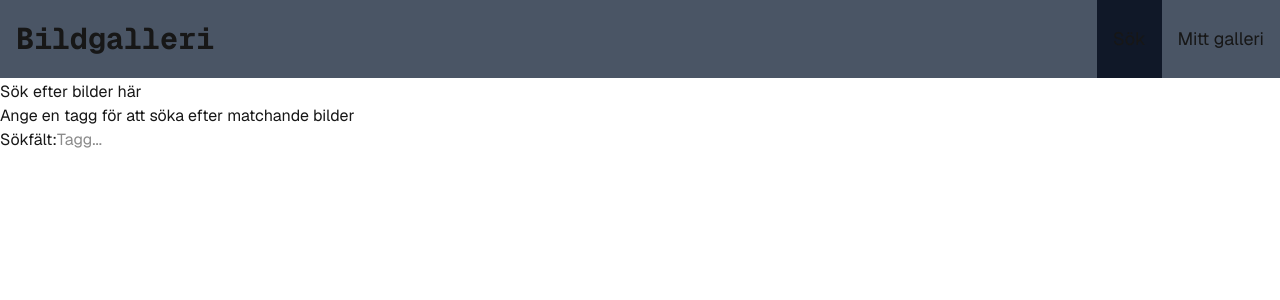
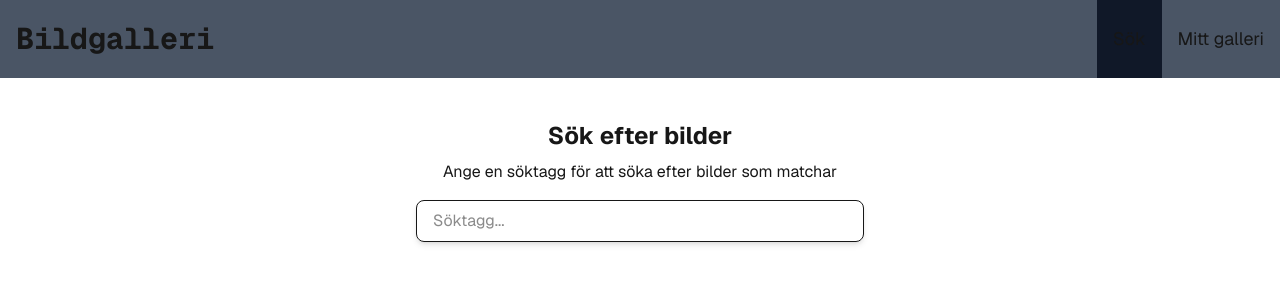
Before and after one commit to samuelcarlsson02/bildgalleri, a Next.js app: page / in a window 1280 px wide. Shown: the top 300 px of the page. Built offline with nearby package versions, Linux system fonts and the light colour scheme.

Commit message:
Images now showing on page when searching for tag
Also styled all elements in search tab

```diff
--- a/src/app/page.js
+++ b/src/app/page.js
@@ -1,26 +1,34 @@
 'use client';
-import { useEffect, useState, useCallback } from 'react';
+import { useEffect, useState } from 'react';
 
 export default function Home() {
   const [activeTab, setActiveTab] = useState('search');
   const [searchQuery, setSearchQuery] = useState('');
+  const [searchResults, setSearchResults] = useState([]);
+  const [isLoading, setIsLoading] = useState(false);
 
   const performSearch = async (query) => {
     try {
+      setIsLoading(true);
       const response = await fetch(`/api/search?query=${encodeURIComponent(query)}`);
       if (!response.ok) {
         throw new Error(`API returned ${response.status}: ${response.statusText}`);
       }
       const data = await response.json();
       console.log(data);
+      setSearchResults(data.photos);
     } catch (error) {
       console.error('Error fetching data:', error);
+    } finally {
+      setIsLoading(false);
     }
   }
 
   useEffect(() => {
     if (searchQuery.length > 2) {
       performSearch(searchQuery);
+    } else {
+      setSearchResults([]);
     }
   }, [searchQuery]);
 
@@ -42,14 +50,24 @@ export default function Home() {
 
       {activeTab === "search" && (
         <div className="flex flex-col">
-          <h2>Sök efter bilder här</h2>
-          <p>Ange en tagg för att söka efter matchande bilder</p>
-          <div>
-            <label htmlFor="search-field">Sökfält:</label>
-            <input onChange={handleSearchInput} type="text" id="search-field" placeholder="Tagg..."></input>
+          <div className="flex flex-col items-center justify-center h-full m-4">
+            <h2 className="text-2xl font-bold mb-2 mt-6">Sök efter bilder</h2>
+            <p className="mb-4">Ange en söktagg för att söka efter bilder som matchar</p>
+            <div className="mb-6 w-full max-w-md">
+              <input onChange={handleSearchInput} type="text" id="search-field" placeholder="Söktagg..." className="px-4 py-2 border rounded-lg focus:outline-none focus:ring-2 focus:ring-blue-500 w-full shadow-md hover:shadow-lg transition-all duration-300 transform hover:scale-105"></input>
+            </div>
           </div>
-          <div>
-            <ul id="image-list"></ul>
+
+          {isLoading && <p>Laddar...</p>}
+
+          <div className="image-grid grid grid-cols-1 sm:grid-cols-2 md:grid-cols-3 lg:grid-cols-4 gap-6 m-4">
+            {searchResults.map((image) => (
+              <div key={image.id} className="image-card border rounded-lg overflow-hidden bg-white shadow-md hover:shadow-lg transition-all duration-300 transform hover:scale-105 cursor-pointer">
+                <div className="h-full w-full max-h-100">
+                  <img src={image.src.large2x} alt={image.alt} className="object-cover h-full w-full transition-all duration-300" />
+                </div>
+              </div>
+            ))}
           </div>
         </div>
       )}
```
